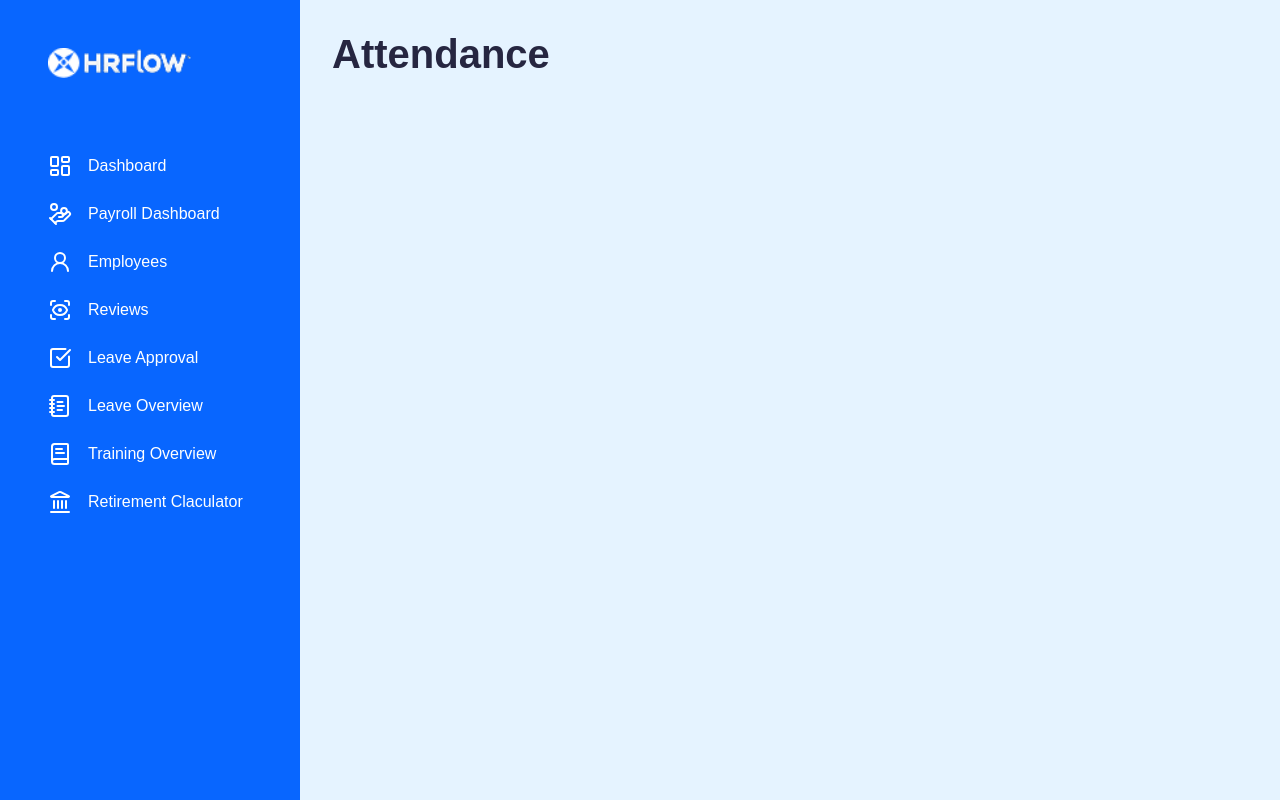
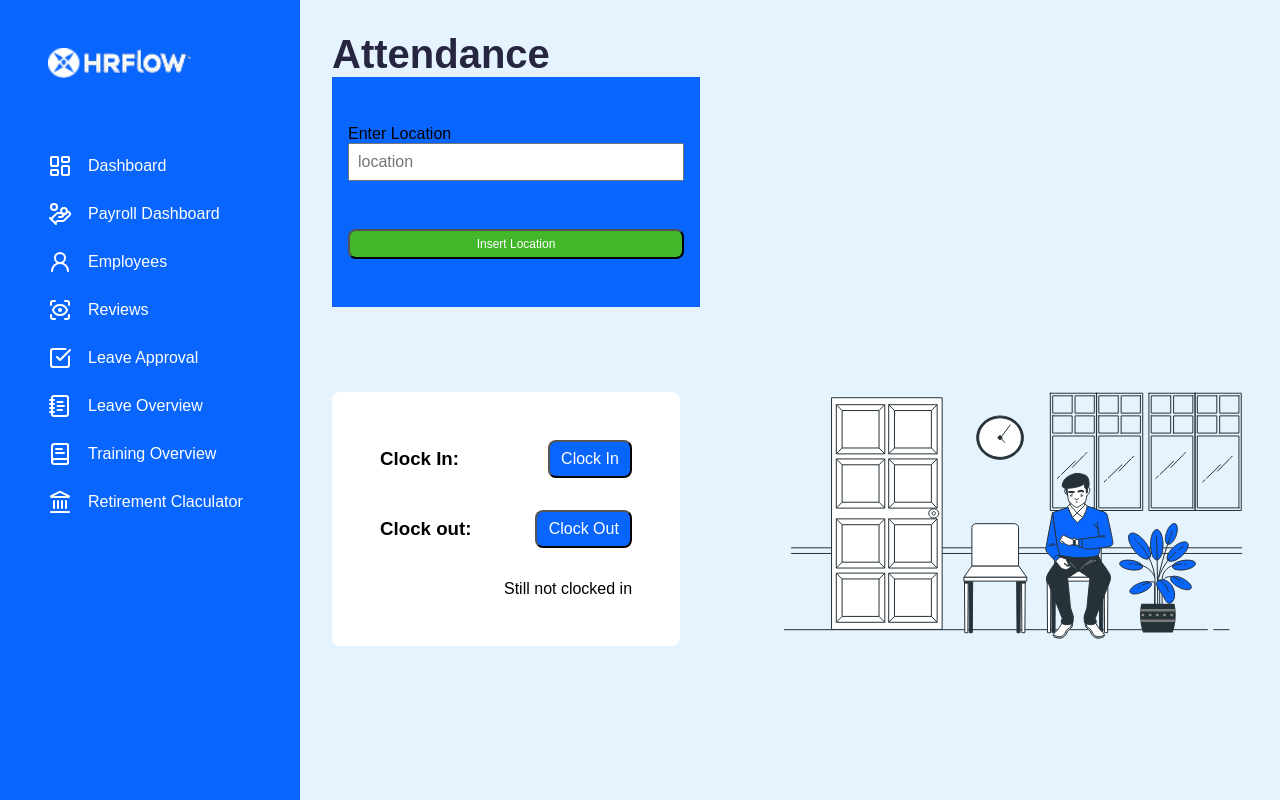
Before and after one commit to HoussienZed/HR_system, a React (Vite) app in the folder Client/: page /attendance in a window 1280 px wide. Built offline with nearby package versions, Linux system fonts and the light colour scheme; a web font is replaced by a local one.

Commit message:
Updated some values

```diff
--- a/Client/src/component/others/Button.jsx
+++ b/Client/src/component/others/Button.jsx
@@ -8,14 +8,16 @@ const Button = ({
   link_className,
   bgColor = "bg-primary",
   textColor = "text-white",
+  fontSize = "body4",
 }) => {
-  const classNames = className + " " + bgColor + " " + textColor;
+  const classNames =
+    className + " " + bgColor + " " + textColor + " " + fontSize;
   const link_classNames = link_className;
   return (
     <>
       {path ? (
         <button
-          className={`body2 btn flex flex-center ${classNames}`}
+          className={`btn flex flex-center ${classNames}`}
           onClick={onClick}
           type="submit"
         >
@@ -25,7 +27,7 @@ const Button = ({
         </button>
       ) : (
         <button
-          className={`body2 btn flex flex-center ${classNames}`}
+          className={`btn flex flex-center ${classNames}`}
           onClick={onClick}
         >
           <p>{text}</p>
--- a/Client/src/index.css
+++ b/Client/src/index.css
@@ -180,6 +180,9 @@ nav {
 .items-center{
   align-items: center;
 }
+.items-end{
+  align-items: end;
+}
 @media (width > 640px) {
   .sm-flex-row {
     flex-direction: row;
@@ -222,6 +225,9 @@ nav {
 .h-full{
   height: 100%;
 }
+.h-fit{
+  height: fit-content;
+}
 .gap-2{
   gap: 0.5rem;
 }
@@ -229,7 +235,42 @@ nav {
   gap: 1rem;
 }
 .gap-8{
-  gap: 1rem;
+  gap: 2rem;
+}
+.gap-16{
+  gap: 4rem;
+}
+
+
+
+/************** padding and margin */
+.px-4{
+  padding-left: 1rem;
+  padding-right: 1rem;
+}
+.py-4{
+  padding-top: 1rem;
+  padding-bottom: 1rem;
+}
+
+.px-8{
+  padding-left: 2rem;
+  padding-right: 2rem;
+}
+.py-8{
+  padding-top: 2rem;
+  padding-bottom: 2rem;
+}
+.px-12{
+  padding-left: 3rem;
+  padding-right: 3rem;
+}
+.py-12{
+  padding-top: 3rem;
+  padding-bottom: 3rem;
+}
+.mt-8{
+  margin-top: 4rem;
 }
 
 
--- a/Client/src/pages/employee/Attendance.jsx
+++ b/Client/src/pages/employee/Attendance.jsx
@@ -1,14 +1,92 @@
-import SideBar from "../../component/layout/side-bar";
 import SectionTitle from "../../component/others/SectionTitle";
-/* import Header from "../../component/layout/Header";
- */ import Section from "../../component/layout/Section";
+import Section from "../../component/layout/Section";
+import attendanceSvg from "../../assets/attendance-svg.svg";
+import Button from "../../component/others/Button";
+import UsersTable from "../../component/others/users-table/index";
+import Input from "../../component/others/Input";
+import { useState } from "react";
+
+let protocol = "http://";
+let host = "localhost:8080";
+let path = "/hr-system/server/login";
+
+const url = protocol + host + path;
 
 const Attendance = () => {
+  const [location, setLocation] = useState("");
+  const [latitude, setLatitude] = useState(null);
+  const [longitude, setLongitude] = useState(null);
+
+  const handleInsertion = async (e) => {
+    // e.preventDefault();
+    // const form = new FormData();
+    // form.append("location", location);
+    // try {
+    //   const response = await axios.post(
+    //     url,
+    //     {
+    //       location,
+    //     },
+    //     {
+    //       headers: {
+    //         Accept: "application/json",
+    //       },
+    //     }
+    //   );
+    //   if (response.data.success == true) {
+    //     localStorage.setItem("id", response.data.user.id);
+    //     localStorage.setItem("full_name", response.data.user.full_name);
+    //     localStorage.setItem("token", response.data.user.token);
+    //     navigate("/Home");
+    //   } else {
+    //     console.log("Login failed:", response.data.message);
+    //   }
+    // } catch (error) {
+    //   console.error("Error during login:", error);
+    // }
+  };
+
   return (
     <>
-      {/* <Header /> */}
       <Section>
         <SectionTitle>Attendance</SectionTitle>
+        <form className="bg-primary body2">
+          <Input
+            type={"text"}
+            name={"location"}
+            value={location}
+            onChange={(e) => setLocation(e.target.value)}
+            placeholder={"location"}
+            className={"body2"}
+            label={"Enter Location"}
+          />
+          <Button
+            text={"Insert Location"}
+            onClick={handleInsertion}
+            className={"w-full"}
+            bgColor="bg-secondary"
+            textColor="text-white"
+          />
+        </form>
+        <div className="flex justify-between items-center mt-8">
+          <div className="flex flex-column items-end justify-between gap-8 bg-white rounded-lg px-12 py-12">
+            <div className="flex gap-16 w-full justify-between items-center">
+              <h3>Clock In:</h3>
+              <Button text={"Clock In"} fontSize="body2" />
+            </div>
+            <div className="flex gap-16 w-full justify-between items-center">
+              <h3>Clock out:</h3>
+              <Button text={"Clock Out"} fontSize="body2" />
+            </div>
+            <p>Still not clocked in</p>
+          </div>
+          <div>
+            <img src={attendanceSvg} alt="Attendance Illustration" />
+          </div>
+        </div>
+        {/* <div className="mt-8">
+          <UsersTable />
+        </div> */}
       </Section>
     </>
   );
```
Also changed, not shown: Client/src/assets/attendance-svg.svg (added).
